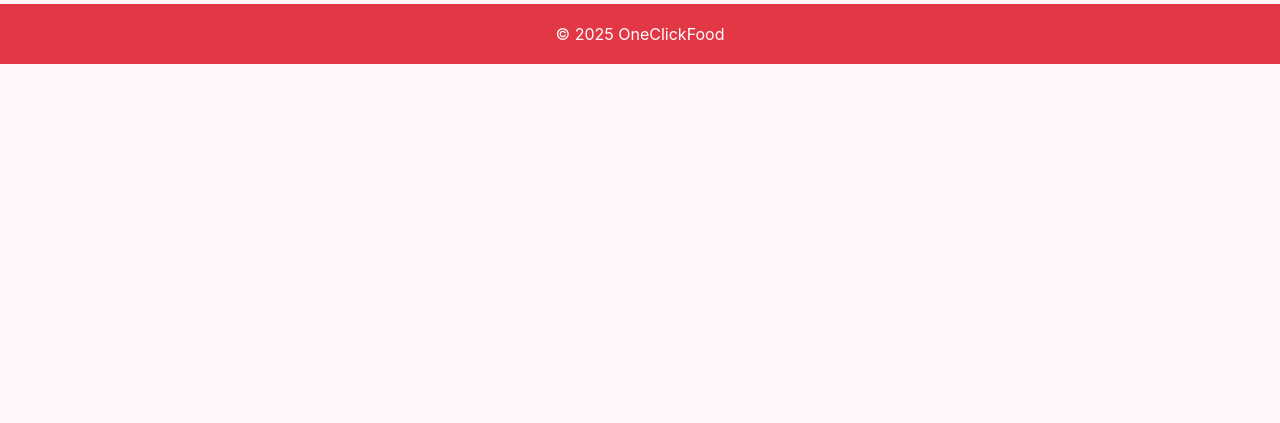
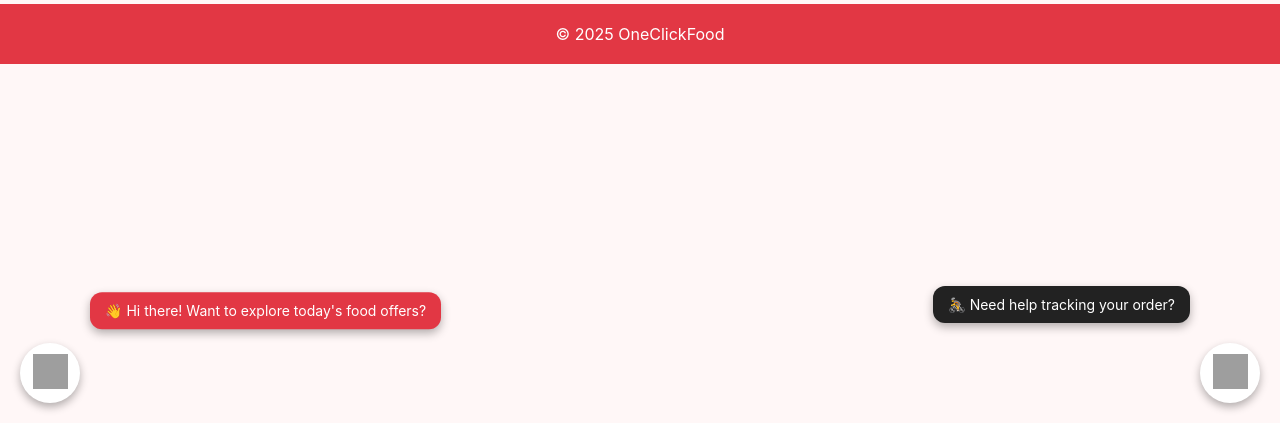
Before and after one commit to sumit24beit-lab/StrangersBee-InnovatorsProject, a Django app: page /cart/ in a window 1280 px wide. Shown: the part 377-800 px from the top of the page. Run offline with Django 5.2, Linux system fonts and the light colour scheme; grey boxes are pictures that could not be loaded.

Commit message:
Chatbot Setup

```diff
--- /dev/null
+++ b/foodapp/static/foodapp/css/chatbot.css
@@ -0,0 +1,91 @@
+.chatbot {
+  position: fixed;
+  z-index: 1000;
+}
+.chatbot.advisor { bottom: 20px; left: 20px; }
+.chatbot.order { bottom: 20px; right: 20px; }
+
+.chatbot-toggle {
+  width: 60px; height: 60px;
+  border-radius: 50%;
+  background: white;
+  box-shadow: 0 4px 8px rgba(0,0,0,0.3);
+  border: none;
+  cursor: pointer;
+}
+.chatbot-toggle img { width: 35px; height: 35px; }
+
+.chatbox {
+  display: none;
+  position: absolute;
+  bottom: 70px;
+  width: 280px;
+  height: 350px;
+  border-radius: 15px;
+  box-shadow: 0 4px 10px rgba(0,0,0,0.3);
+  background: #fff;
+  flex-direction: column;
+  overflow: hidden;
+}
+.chat-header {
+  color: white;
+  font-weight: bold;
+  text-align: center;
+  padding: 10px;
+}
+.red-bg { background-color: #E23744; }
+.black-bg { background-color: #222; }
+
+.chat-body {
+  flex: 1;
+  padding: 10px;
+  overflow-y: auto;
+  font-size: 14px;
+}
+.chat-body p {
+  margin: 8px 0;
+}
+.chat-input {
+  display: flex;
+  border-top: 1px solid #ddd;
+}
+.chat-input input {
+  flex: 1;
+  border: none;
+  padding: 10px;
+}
+.chat-input button {
+  background: #E23744;
+  color: white;
+  border: none;
+  padding: 10px 12px;
+  cursor: pointer;
+}
+/* --- Welcome Popup Animations --- */
+.chat-popup {
+  position: fixed;
+  bottom: 100px;
+  font-size: 14px;
+  color: white;
+  padding: 10px 15px;
+  border-radius: 12px;
+  box-shadow: 0 4px 10px rgba(0,0,0,0.3);
+  opacity: 0;
+  animation: fadeInOut 6s ease-in-out;
+  z-index: 2000;
+}
+.chat-popup.red {
+  left: 90px;
+  background-color: #E23744;
+}
+.chat-popup.black {
+  right: 90px;
+  background-color: #222;
+}
+
+@keyframes fadeInOut {
+  0% { opacity: 0; transform: translateY(10px); }
+  10% { opacity: 1; transform: translateY(0); }
+  90% { opacity: 1; }
+  100% { opacity: 0; transform: translateY(10px); }
+}
--- /dev/null
+++ b/foodapp/static/foodapp/js/chatbot.js
@@ -0,0 +1,69 @@
+// Toggle Chatboxes
+document.querySelector('.advisor-btn').onclick = () => {
+  document.querySelector('.advisor-box').classList.toggle('active');
+  document.querySelector('.advisor-box').style.display =
+    document.querySelector('.advisor-box').style.display === 'flex' ? 'none' : 'flex';
+};
+
+document.querySelector('.order-btn').onclick = () => {
+  document.querySelector('.order-box').classList.toggle('active');
+  document.querySelector('.order-box').style.display =
+    document.querySelector('.order-box').style.display === 'flex' ? 'none' : 'flex';
+};
+
+// Advisor Bot Logic
+function sendAdvisorMessage() {
+  let input = document.getElementById("advisor-input");
+  let msg = input.value.trim();
+  if (!msg) return;
+  appendChat("advisor-chat", "You: " + msg);
+  input.value = "";
+  let reply = "I'm your Smart Advisor! Try asking about today's offers or menu.";
+  if (msg.toLowerCase().includes("menu")) reply = "Today's popular dishes: Misal Pav, Vada Pav, Pav Bhaji 🍛";
+  if (msg.toLowerCase().includes("offer")) reply = "25% off on all Maharashtrian thalis today!";
+  appendChat("advisor-chat", "Bot: " + reply);
+}
+
+// Order Bot Logic
+function sendOrderMessage() {
+  let input = document.getElementById("order-input");
+  let msg = input.value.trim();
+  if (!msg) return;
+  appendChat("order-chat", "You: " + msg);
+  input.value = "";
+  let reply = "You can track your order using your Order ID.";
+  if (msg.toLowerCase().includes("track")) reply = "Your order is being prepared 🍳 and will arrive in 25 minutes!";
+  appendChat("order-chat", "Bot: " + reply);
+}
+
+// Helper to append messages
+function appendChat(containerId, text) {
+  let container = document.getElementById(containerId);
+  let p = document.createElement("p");
+  p.textContent = text;
+  container.appendChild(p);
+  container.scrollTop = container.scrollHeight;
+}                                                                                                                                                                                                                     // --- Existing code above remains same --- //
+
+
+// --- Welcome Popups --- //
+window.addEventListener("load", () => {
+  setTimeout(showAdvisorWelcome, 5000); // after 5 sec
+  setTimeout(showOrderWelcome, 8000);   // after 8 sec
+});
+
+function showAdvisorWelcome() {
+  const advisorPopup = document.createElement("div");
+  advisorPopup.className = "chat-popup red";
+  advisorPopup.innerHTML = "👋 Hi there! Want to explore today's food offers?";
+  document.body.appendChild(advisorPopup);
+  setTimeout(() => advisorPopup.remove(), 6000);
+}
+
+function showOrderWelcome() {
+  const orderPopup = document.createElement("div");
+  orderPopup.className = "chat-popup black";
+  orderPopup.innerHTML = "🚴 Need help tracking your order?";
+  document.body.appendChild(orderPopup);
+  setTimeout(() => orderPopup.remove(), 6000);
+}
--- a/foodapp/templates/cart.html
+++ b/foodapp/templates/cart.html
@@ -43,5 +43,8 @@
 
   <script src="{% static 'foodapp/js/main.js' %}"></script>
   <script src="{% static 'foodapp/js/cart.js' %}"></script>
+  {% include 'chatbot.html' %}
+  <script src="{% static 'js/chatbot.js' %}"></script>
+  <link rel="stylesheet" href="{% static 'css/chatbot.css' %}">
 </body>
 </html>
--- /dev/null
+++ b/foodapp/templates/chatbot.html
@@ -0,0 +1,29 @@
+<!-- Advisor Chatbot (bottom-left) -->
+<div class="chatbot advisor">
+  <button class="chatbot-toggle advisor-btn">
+    <img src="static/images/bot-icon-advisor.png" alt="Advisor Bot">
+  </button>
+  <div class="chatbox advisor-box">
+    <div class="chat-header red-bg">🍽 Smart Advisor</div>
+    <div class="chat-body" id="advisor-chat"></div>
+    <div class="chat-input">
+      <input type="text" id="advisor-input" placeholder="Ask about menu, offers...">
+      <button onclick="sendAdvisorMessage()">Send</button>
+    </div>
+  </div>
+</div>
+
+<!-- Order Chatbot (bottom-right) -->
+<div class="chatbot order">
+  <button class="chatbot-toggle order-btn">
+    <img src="static/images/bot-icon-order.png" alt="Order Bot">
+  </button>
+  <div class="chatbox order-box">
+    <div class="chat-header black-bg">🚴 Order Assistant</div>
+    <div class="chat-body" id="order-chat"></div>
+    <div class="chat-input">
+      <input type="text" id="order-input" placeholder="Track or modify your order...">
+      <button onclick="sendOrderMessage()">Send</button>
+    </div>
+  </div>
+</div>
--- a/foodapp/templates/contact.html
+++ b/foodapp/templates/contact.html
@@ -38,5 +38,8 @@
 
   <script src="{% static 'foodapp/js/main.js' %}"></script>
   <script src="{% static 'foodapp/js/cart.js' %}"></script>
+  {% include 'chatbot.html' %}
+  <script src="{% static 'js/chatbot.js' %}"></script>
+  <link rel="stylesheet" href="{% static 'css/chatbot.css' %}">
 </body>
 </html>
--- a/foodapp/templates/delivery.html
+++ b/foodapp/templates/delivery.html
@@ -128,5 +128,8 @@
     </script>
     <script src="{% static 'foodapp/js/main.js' %}"></script>
     <script src="{% static 'foodapp/js/cart.js' %}"></script>
+    {% include 'chatbot.html' %}
+    <script src="{% static 'js/chatbot.js' %}"></script>
+    <link rel="stylesheet" href="{% static 'css/chatbot.css' %}">
 </body>
 </html>
--- a/foodapp/templates/home.html
+++ b/foodapp/templates/home.html
@@ -73,5 +73,8 @@
 
   <script src="{% static 'foodapp/js/main.js' %}"></script>
   <script src="{% static 'foodapp/js/cart.js' %}"></script>
+  {% include 'chatbot.html' %}
+  <script src="{% static 'js/chatbot.js' %}"></script>
+  <link rel="stylesheet" href="{% static 'css/chatbot.css' %}">
 </body>
 </html>
--- a/foodapp/templates/menu.html
+++ b/foodapp/templates/menu.html
@@ -76,5 +76,8 @@
 
   <script src="{% static 'foodapp/js/main.js' %}"></script>
   <script src="{% static 'foodapp/js/cart.js' %}"></script>
+  {% include 'chatbot.html' %}
+  <script src="{% static 'js/chatbot.js' %}"></script>
+  <link rel="stylesheet" href="{% static 'css/chatbot.css' %}">
 </body>
 </html>
--- a/foodapp/templates/offers.html
+++ b/foodapp/templates/offers.html
@@ -34,5 +34,8 @@
 
   <script src="{% static 'foodapp/js/main.js' %}"></script>
   <script src="{% static 'foodapp/js/cart.js' %}"></script>
+  {% include 'chatbot.html' %}
+  <script src="{% static 'js/chatbot.js' %}"></script>
+  <link rel="stylesheet" href="{% static 'css/chatbot.css' %}">
 </body>
 </html>
--- a/foodapp/templates/restaurant.html
+++ b/foodapp/templates/restaurant.html
@@ -47,5 +47,8 @@
 
   <script src="{% static 'foodapp/js/main.js' %}"></script>
   <script src="{% static 'foodapp/js/cart.js' %}"></script>
+  {% include 'chatbot.html' %}
+  <script src="{% static 'js/chatbot.js' %}"></script>
+  <link rel="stylesheet" href="{% static 'css/chatbot.css' %}">
 </body>
 </html>
```
